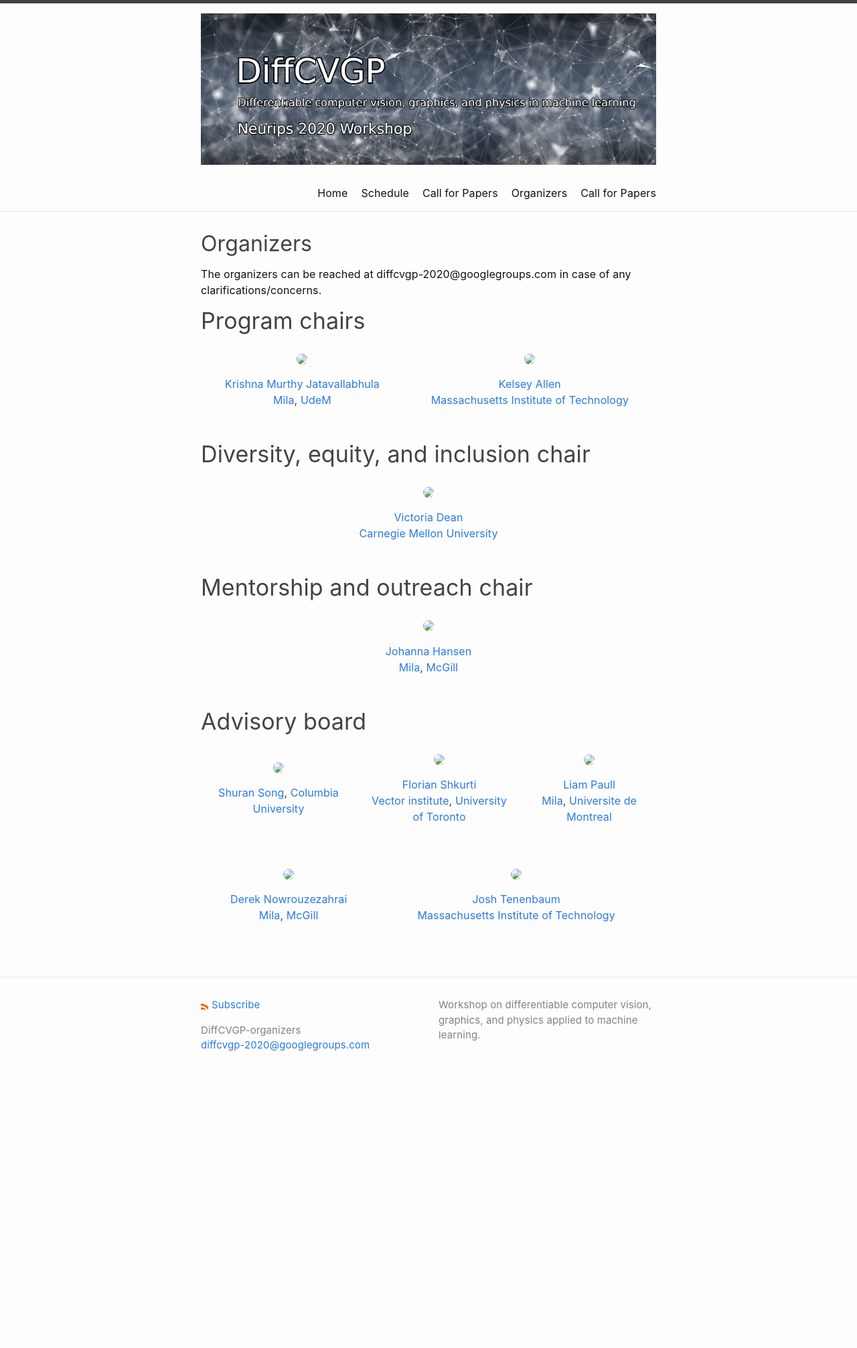
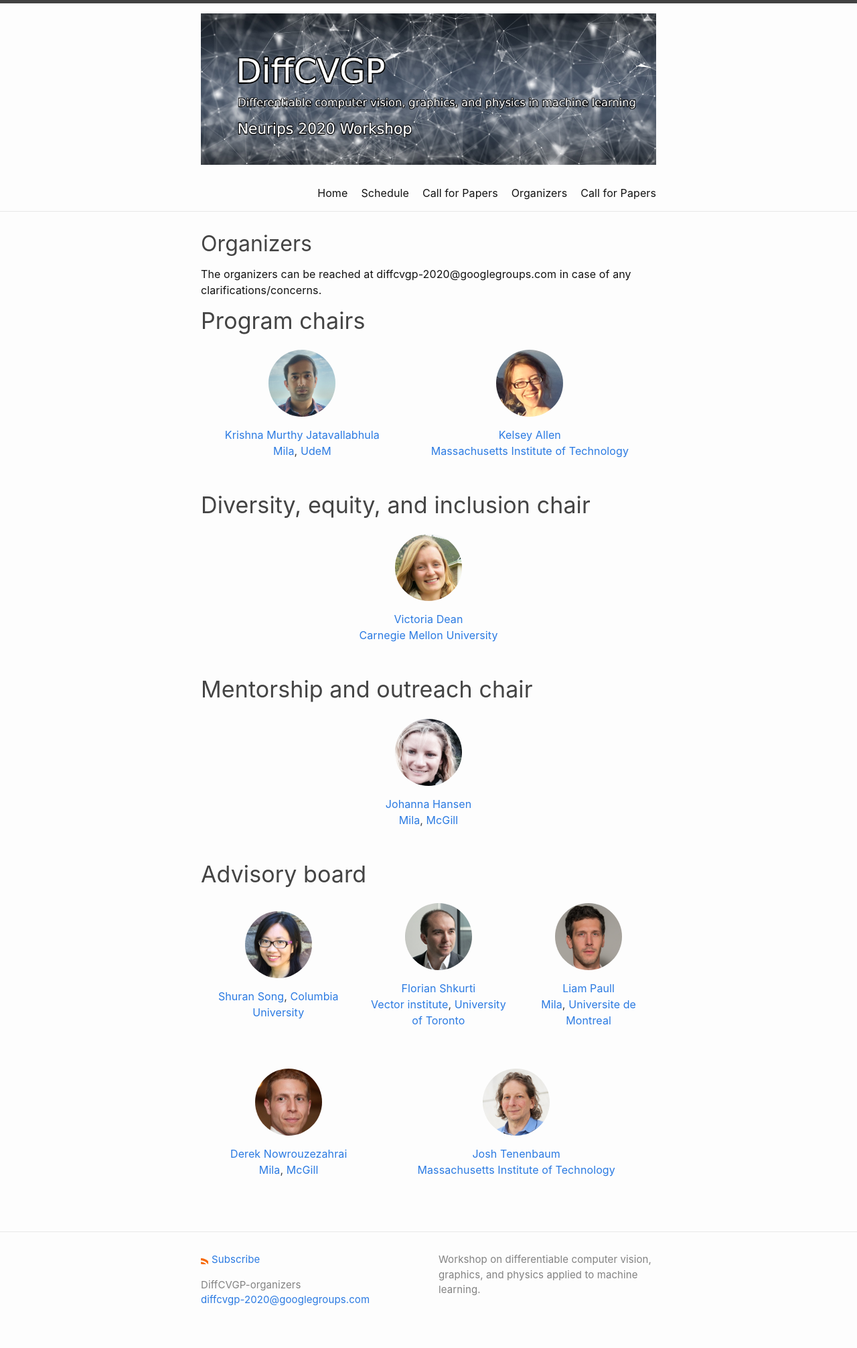
Before and after one commit to montrealrobotics/diffcvgp, a Jekyll site: the page built from organizers.md, in a window 1280 px wide. Shown: the whole page at 67% size. Built offline with Jekyll 4.4.1, drawn with Linux system fonts in a browser that asks for light colours; before the commit the page ends 1632 px from its top, so only the background shows below that.

Commit message:
Attempt to fix images
Signed-off-by: Krishna Murthy Jatavallabhula <krishna@Krishnas-MacBook-Pro.local>

```diff
--- a/organizers.md
+++ b/organizers.md
@@ -17,7 +17,7 @@ The organizers can be reached at diffcvgp-2020@googlegroups.com in case of any c
         <div class="col-xs-15">
             <a href="https://krrish94.github.io" target="_blank">
             <p align="center">
-            <img class="people-pic" src="/robotlearningseries/assets/img/krishna.jpg">
+            <img class="people-pic" src="/diffcvgp/assets/img/krishna.jpg">
             </p>
             </a>
             <div class="people-name text-center">
@@ -31,7 +31,7 @@ The organizers can be reached at diffcvgp-2020@googlegroups.com in case of any c
         <div class="col-xs-15">
             <a href="https://web.mit.edu/krallen/www/" target="_blank">
               <p align="center">
-              <img class="people-pic" src="/robotlearningseries/assets/img/kelsey.png">
+              <img class="people-pic" src="/diffcvgp/assets/img/kelsey.png">
               </p>
             </a>
             <div class="people-name text-center">
@@ -53,7 +53,7 @@ The organizers can be reached at diffcvgp-2020@googlegroups.com in case of any c
         <div class="col-xs-15">
             <a href="https://vdean.github.io/" target="_blank">
               <p align="center">
-              <img class="people-pic" src="/robotlearningseries/assets/img/victoria.jpg">
+              <img class="people-pic" src="/diffcvgp/assets/img/victoria.jpg">
               </p>
             </a>
             <div class="people-name text-center">
@@ -75,7 +75,7 @@ The organizers can be reached at diffcvgp-2020@googlegroups.com in case of any c
         <div class="col-xs-15">
             <a href="https://johannah.github.io/" target="_blank">
               <p align="center">
-              <img class="people-pic" src="/robotlearningseries/assets/img/johanna.jpg">
+              <img class="people-pic" src="/diffcvgp/assets/img/johanna.jpg">
               </p>
             </a>
             <div class="people-name text-center">
@@ -98,7 +98,7 @@ The organizers can be reached at diffcvgp-2020@googlegroups.com in case of any c
         <div class="col-xs-15">
             <a href="https://shurans.github.io/" target="_blank">
               <p align="center">
-              <img class="people-pic" src="/robotlearningseries/assets/img/shuran.jpg">
+              <img class="people-pic" src="/diffcvgp/assets/img/shuran.jpg">
               </p>
             </a>
             <div class="people-name text-center">
@@ -111,7 +111,7 @@ The organizers can be reached at diffcvgp-2020@googlegroups.com in case of any c
         <div class="col-xs-15">
             <a href="http://www.cs.toronto.edu/~florian/" target="_blank">
               <p align="center">
-              <img class="people-pic" src="/robotlearningseries/assets/img/florian.jpg">
+              <img class="people-pic" src="/diffcvgp/assets/img/florian.jpg">
               </p>
             </a>
             <div class="people-name text-center">
@@ -125,7 +125,7 @@ The organizers can be reached at diffcvgp-2020@googlegroups.com in case of any c
         <div class="col-xs-15">
             <a href="https://liampaull.ca/" target="_blank">
               <p align="center">
-              <img class="people-pic" src="/robotlearningseries/assets/img/liam.png">
+              <img class="people-pic" src="/diffcvgp/assets/img/liam.png">
               </p>
             </a>
             <div class="people-name text-center">
@@ -143,7 +143,7 @@ The organizers can be reached at diffcvgp-2020@googlegroups.com in case of any c
         <div class="col-xs-15">
             <a href="http://www.cim.mcgill.ca/~derek/" target="_blank">
               <p align="center">
-              <img class="people-pic" src="/robotlearningseries/assets/img/derek.jpg">
+              <img class="people-pic" src="/diffcvgp/assets/img/derek.jpg">
               </p>
             </a>
             <div class="people-name text-center">
@@ -157,7 +157,7 @@ The organizers can be reached at diffcvgp-2020@googlegroups.com in case of any c
         <div class="col-xs-15">
             <a href="http://web.mit.edu/cocosci/josh.html" target="_blank">
                 <p align="center">
-                <img class="people-pic" src="/robotlearningseries/assets/img/josh.jpg">
+                <img class="people-pic" src="/diffcvgp/assets/img/josh.jpg">
                 </p>
             </a>
             <div class="people-name text-center">
```
